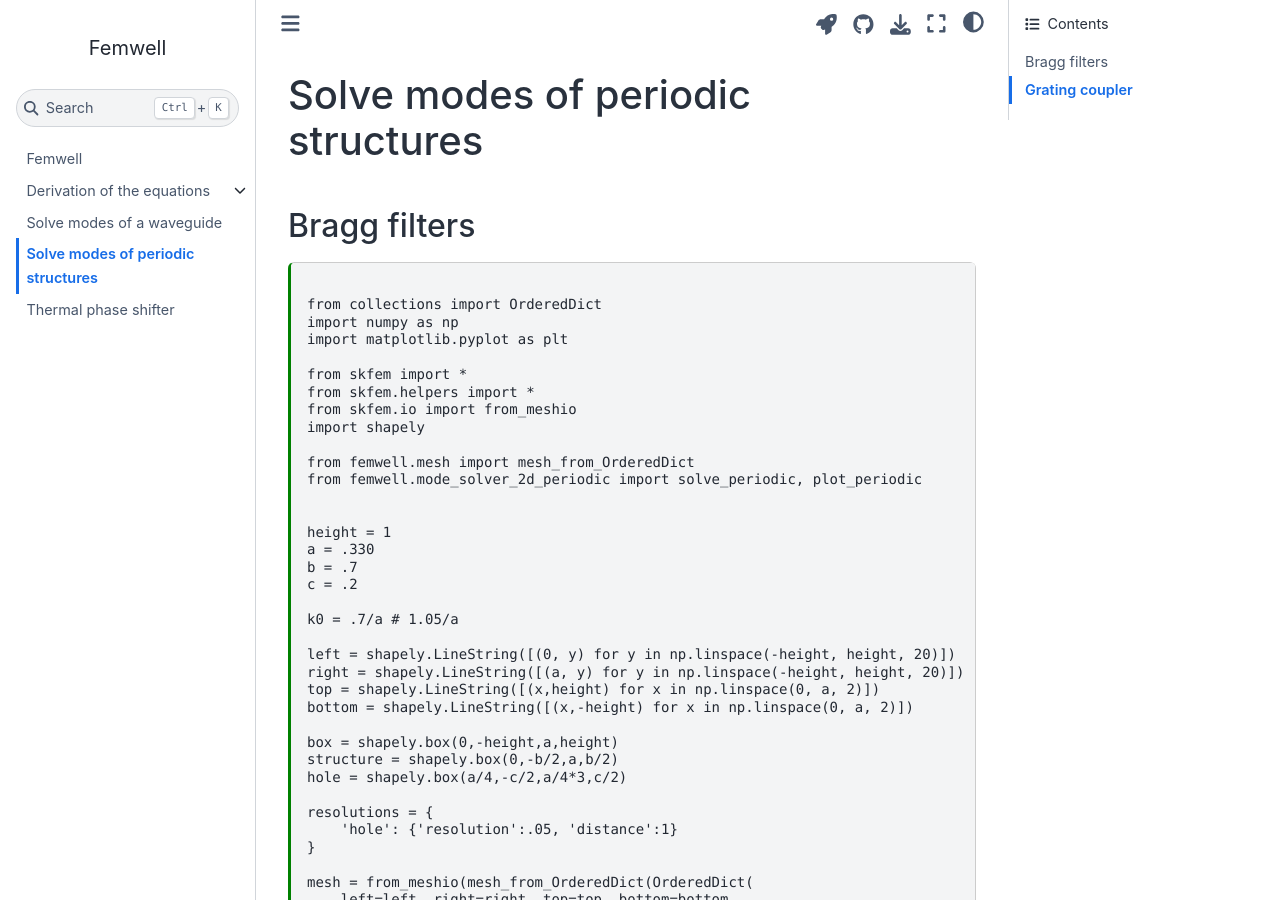
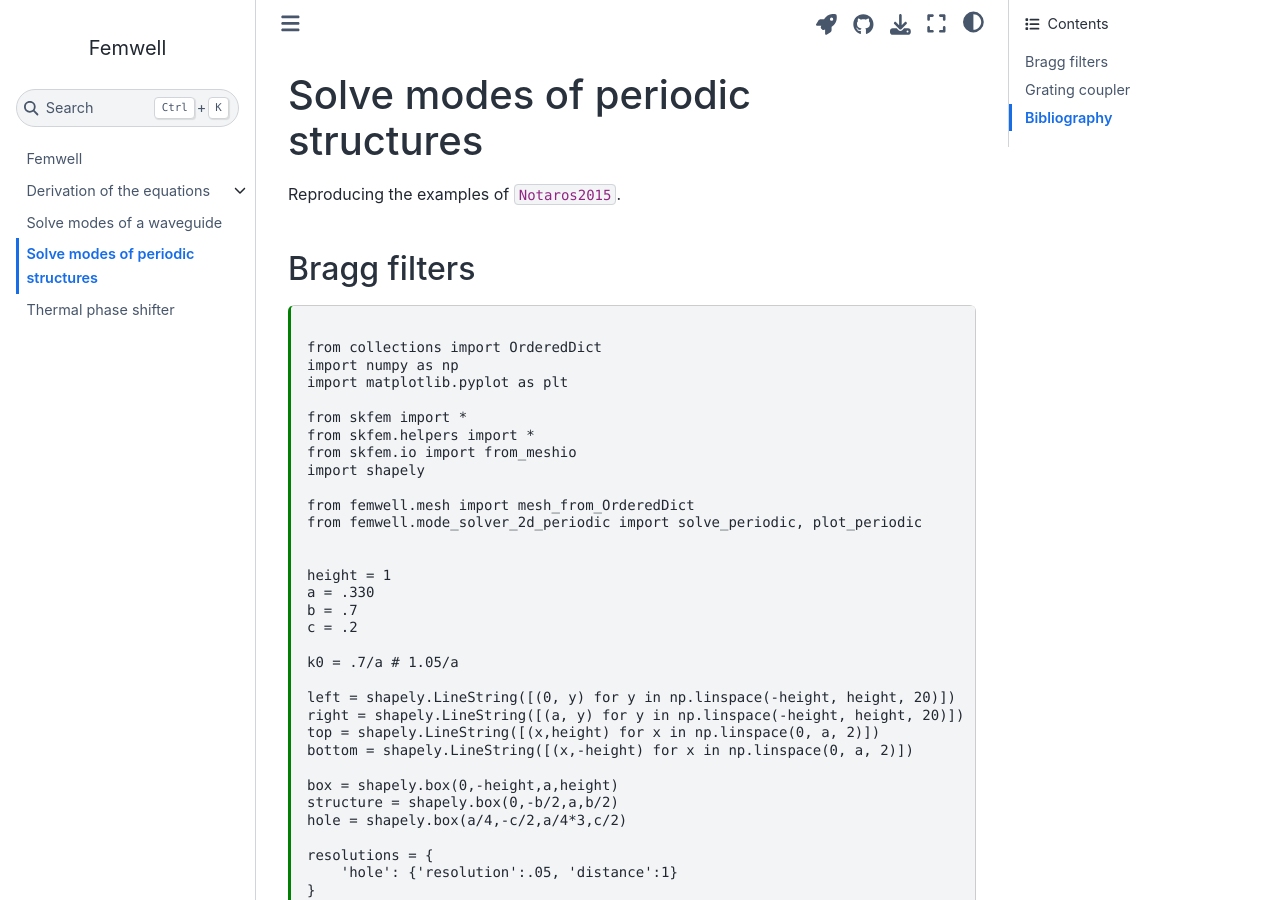
Before and after one commit to HelgeGehring/femwell, a Jupyter Book: the page built from docs/photonics/mode_solver_periodic.md, in a window 1280 px wide and 900 px high. Built offline with Jupyter Book 1.0.4 settings and Sphinx 7.4.7 and the Sphinx Book theme 1.1.4, drawn with Linux system fonts in a browser that asks for light colours; cross-references to code outside the pages are shown as plain code.

Commit message:
add reference

````diff
--- a/docs/photonics/mode_solver_periodic.md
+++ b/docs/photonics/mode_solver_periodic.md
@@ -5,6 +5,8 @@
 ---
 
 # Solve modes of periodic structures
+
+Reproducing the examples of {cite}`Notaros2015`.
 
 ## Bragg filters
 
@@ -19,3 +21,10 @@
 :tags: [remove-stderr]
 :load: examples/grating_coupler.py
 ```
+
+## Bibliography
+
+```{bibliography}
+:style: unsrt
+:filter: docname in docnames
+```
````
